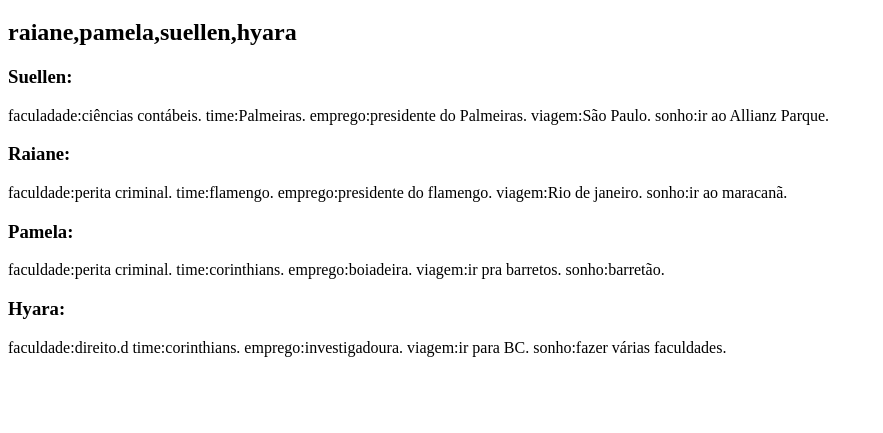
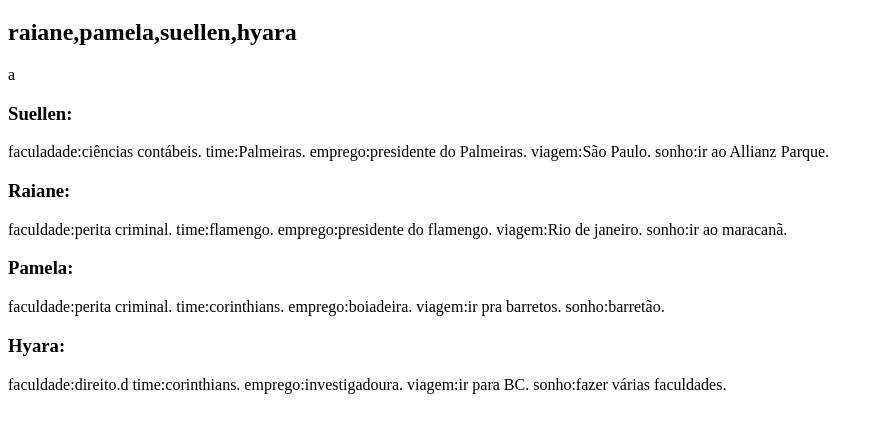
Before and after one commit to hyara-25-1A/Hyara-25-1A, a plain HTML site: page index.html in a window 1280 px wide. Shown: the part 61-494 px from the top of the page, without its empty margins (0-883 px from the left). Drawn offline with Linux system fonts and the light colour scheme.

Commit message:
Update index.html

```diff
--- a/index.html
+++ b/index.html
@@ -10,7 +10,7 @@
 <body>
 <h1>site do grupo</h1>
     <h2>raiane,pamela,suellen,hyara</h2>
-    <p>
+    <p>a
      <h3>Suellen:</h3>
      faculadade:ciências contábeis.
      time:Palmeiras.
```
